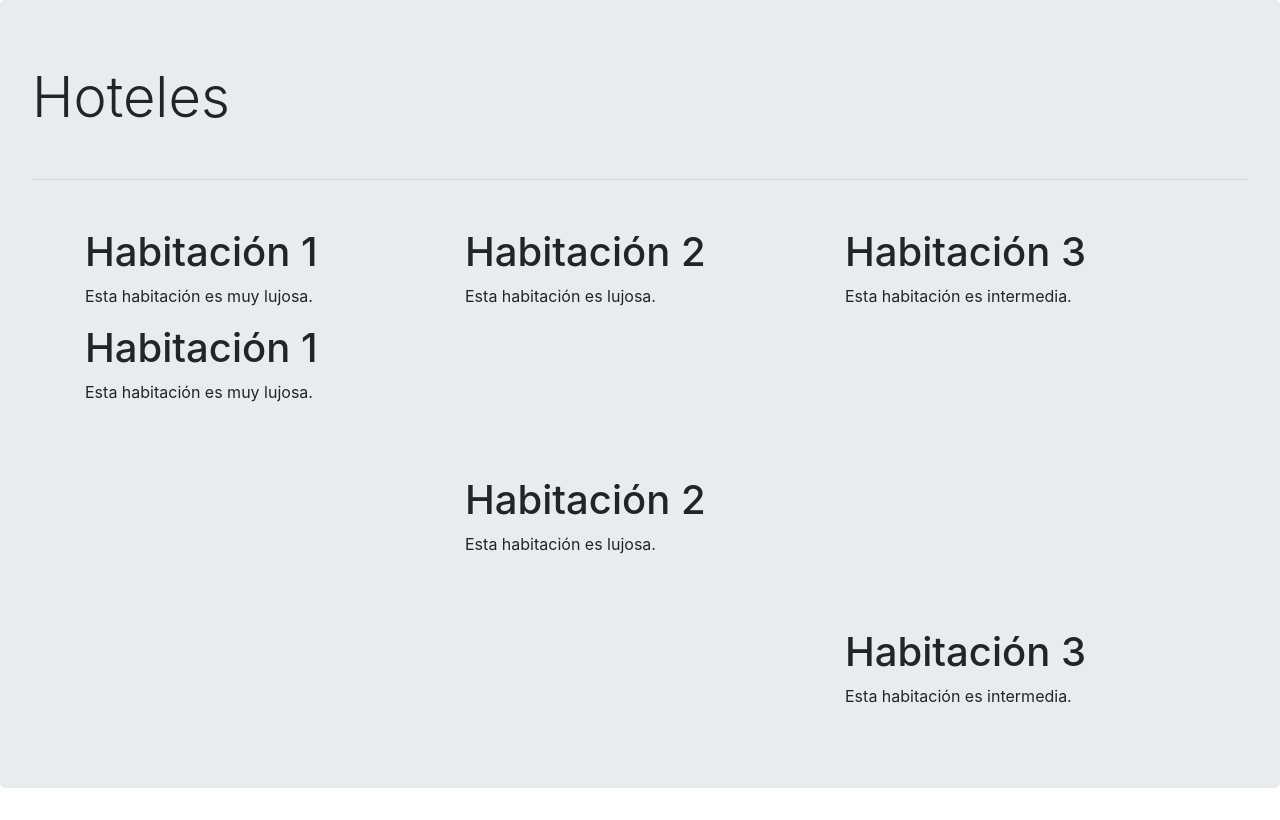
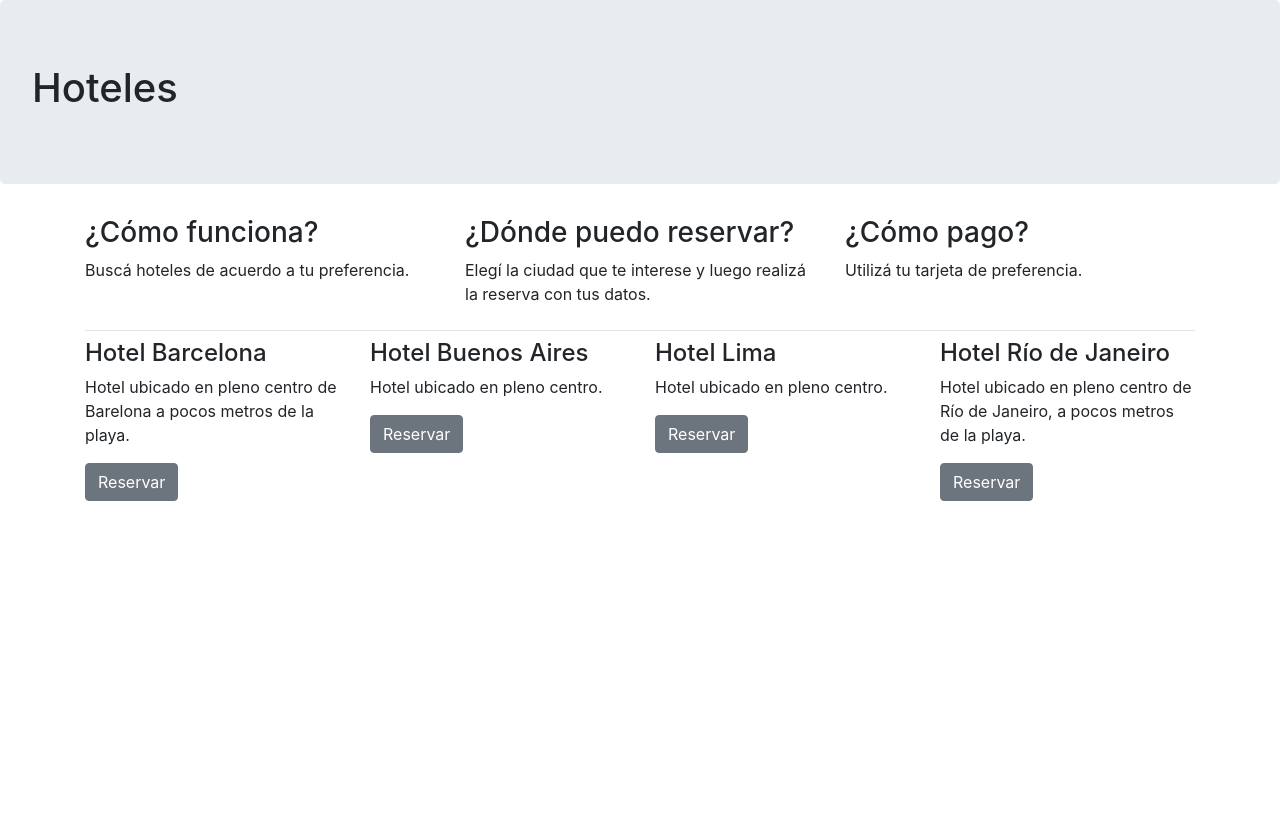
Before and after one commit to emilianoLarrea/curso_fs_js_mod1, a website: page index.html in a window 1280 px wide. Drawn offline with nearby package versions, Linux system fonts and the light colour scheme.

Commit message:
html bonito con bootstrap

```diff
--- a/index.html
+++ b/index.html
@@ -19,40 +19,48 @@
 
 
     <div class="jumbotron">
-        <h1 class="display-4">Hoteles</h1>
-        <hr class="my-5">
-        <div class="container">
-            <div class="row justify-content-start">
-                <div class="col-sm-6 col-md-4 col-lg-4">
-                    <h1>Habitación 1</h1>
-                    <p>Esta habitación es muy lujosa.</p>
-                </div>
-                <div class="col-sm-6 col-md-4 col-lg-4">
-                    <h1>Habitación 2</h1>
-                    <p>Esta habitación es lujosa.</p>
-                </div>
-                <div class="col-sm-6 col-md-4 col-lg-4">
-                    <h1>Habitación 3</h1>
-                    <p>Esta habitación es intermedia.</p>
-                </div>
+        <h1 class="display-5">Hoteles</h1>
+    </div>
+    <div class="container">
+        <div class="row justify-content-start">
+            <div class="col-sm-4 col-md-4 col-lg-4">
+                <h3>¿Cómo funciona?</h3>
+                <p>Buscá hoteles de acuerdo a tu preferencia.</p>
             </div>
-
-            <div class="row justify-content-around" style="height: 400px;">
-                <div class="col align-self-start">
-                    <h1>Habitación 1</h1>
-                    <p>Esta habitación es muy lujosa.</p>
-                </div>
-                <div class="col align-self-center">
-                    <h1>Habitación 2</h1>
-                    <p>Esta habitación es lujosa.</p>
-                </div>
-                <div class="col align-self-end">
-                    <h1>Habitación 3</h1>
-                    <p>Esta habitación es intermedia.</p>
-                </div>
+            <div class="col-sm-4 col-md-4 col-lg-4">
+                <h3>¿Dónde puedo reservar?</h3>
+                <p>Elegí la ciudad que te interese y luego realizá la reserva con tus datos.</p>
+            </div>
+            <div class="col-sm-4 col-md-4 col-lg-4">
+                <h3>¿Cómo pago?</h3>
+                <p>Utilizá tu tarjeta de preferencia.</p>
+            </div>
+        </div>
+        <hr class="my-2">
+        <div class="row">
+            <div class="col-sm-3">
+                <h4>Hotel Barcelona</h4>
+                <p>Hotel ubicado en pleno centro de Barelona a pocos metros de la playa.</p>
+                <button class="btn btn-secondary">Reservar</button>
+            </div>
+            <div class="col-sm-3">
+                <h4>Hotel Buenos Aires</h4>
+                <p>Hotel ubicado en pleno centro.</p>
+                <button class="btn btn-secondary">Reservar</button>
+            </div>
+            <div class="col-sm-3">
+                <h4>Hotel Lima</h4>
+                <p>Hotel ubicado en pleno centro.</p>
+                <button class="btn btn-secondary">Reservar</button>
+            </div>
+            <div class="col-sm-3">
+                <h4>Hotel Río de Janeiro</h4>
+                <p>Hotel ubicado en pleno centro de Río de Janeiro, a pocos metros de la playa.</p>
+                <button class="btn btn-secondary">Reservar</button>
             </div>
         </div>
     </div>
+
 </body>
 
 </html>
```
